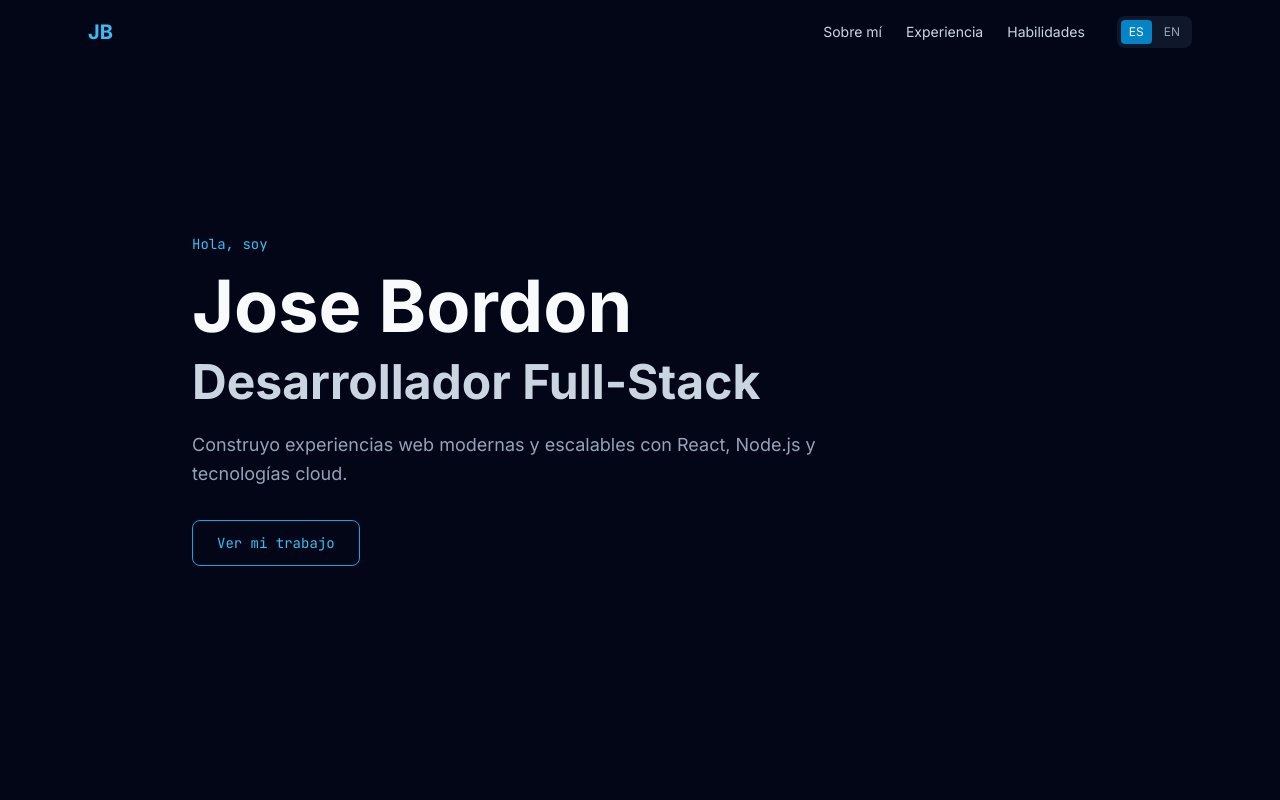
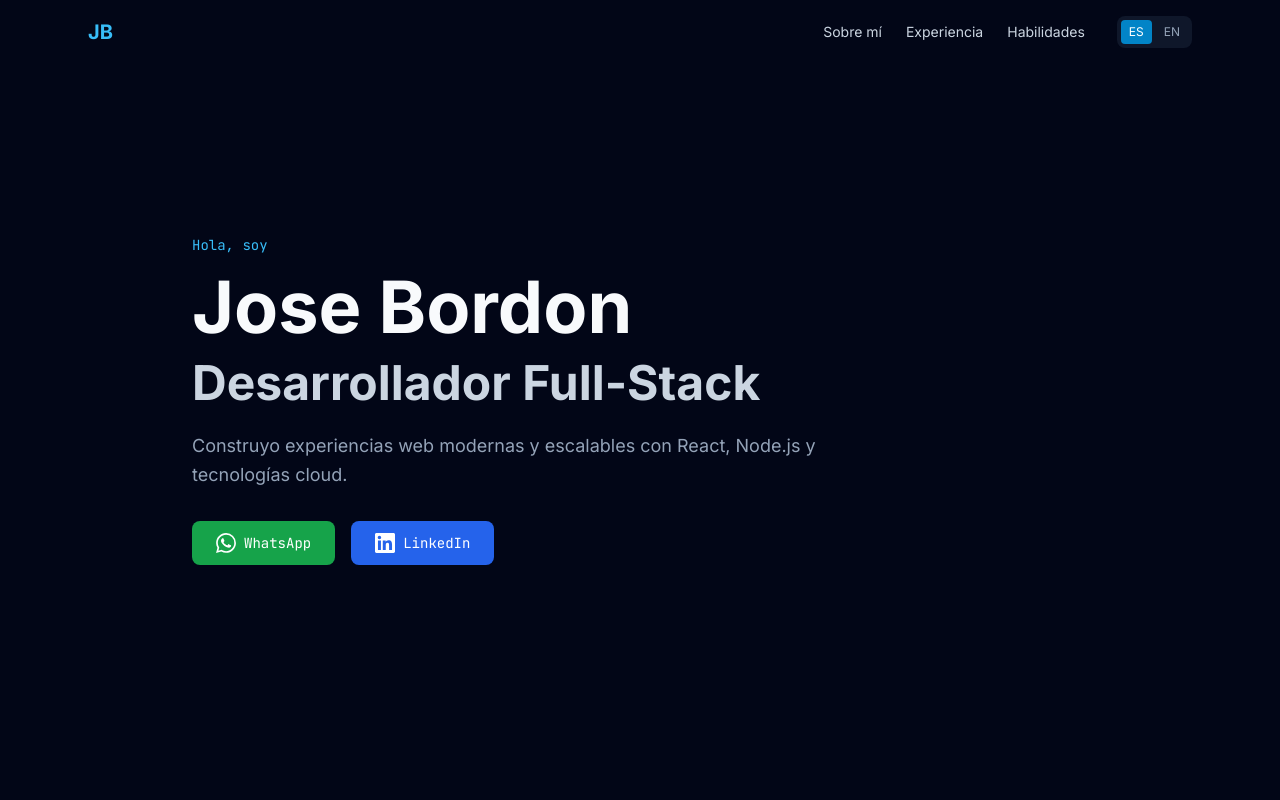
Before and after one commit to josebordon94/portfolio, an Astro site: page / in a window 1280 px wide. Shown: the top 800 px of the page. Built offline with nearby package versions, Linux system fonts and the light colour scheme; Astro itself is replaced by a stand-in of ours.

Commit message:
Add WhatsApp and LinkedIn contact buttons to Hero section

```diff
--- a/src/components/Hero.tsx
+++ b/src/components/Hero.tsx
@@ -12,12 +12,30 @@ export default function Hero({ t }: HeroProps) {
         <h1 className="text-5xl md:text-7xl font-bold text-dark-50 mb-4">Jose Bordon</h1>
         <h2 className="text-3xl md:text-5xl font-bold text-dark-300 mb-6">{t.hero.role}</h2>
         <p className="text-dark-400 text-lg max-w-2xl mb-8 leading-relaxed">{t.hero.description}</p>
-        <a
-          href="#experience"
-          className="inline-block px-6 py-3 border border-primary-500 text-primary-400 rounded-lg hover:bg-primary-500/10 transition-colors font-mono text-sm"
-        >
-          {t.hero.cta}
-        </a>
+        <div className="flex gap-4">
+          <a
+            href="https://wa.me/5493794316029"
+            target="_blank"
+            rel="noopener noreferrer"
+            className="px-6 py-3 bg-green-600 text-white rounded-lg hover:bg-green-700 transition-colors font-mono text-sm flex items-center gap-2"
+          >
+            <svg className="w-5 h-5" fill="currentColor" viewBox="0 0 24 24">
+              <path d="M17.472 14.382c-.297-.149-1.758-.867-2.03-.967-.273-.099-.471-.148-.67.15-.197.297-.767.966-.94 1.164-.173.199-.347.223-.644.075-.297-.15-1.255-.463-2.39-1.475-.883-.788-1.48-1.761-1.653-2.059-.173-.297-.018-.458.13-.606.134-.133.298-.347.446-.52.149-.174.198-.298.298-.497.099-.198.05-.371-.025-.52-.075-.149-.669-1.612-.916-2.207-.242-.579-.487-.5-.669-.51-.173-.008-.371-.01-.57-.01-.198 0-.52.074-.792.372-.272.297-1.04 1.016-1.04 2.479 0 1.462 1.065 2.875 1.213 3.074.149.198 2.096 3.2 5.077 4.487.709.306 1.262.489 1.694.625.712.227 1.36.195 1.871.118.571-.085 1.758-.719 2.006-1.413.248-.694.248-1.289.173-1.413-.074-.124-.272-.198-.57-.347m-5.421 7.403h-.004a9.87 9.87 0 01-5.031-1.378l-.361-.214-3.741.982.998-3.648-.235-.374a9.86 9.86 0 01-1.51-5.26c.001-5.45 4.436-9.884 9.888-9.884 2.64 0 5.122 1.03 6.988 2.898a9.825 9.825 0 012.893 6.994c-.003 5.45-4.437 9.884-9.885 9.884m8.413-18.297A11.815 11.815 0 0012.05 0C5.495 0 .16 5.335.157 11.892c0 2.096.547 4.142 1.588 5.945L.057 24l6.305-1.654a11.882 11.882 0 005.683 1.448h.005c6.554 0 11.89-5.335 11.893-11.893a11.821 11.821 0 00-3.48-8.413Z"/>
+            </svg>
+            WhatsApp
+          </a>
+          <a
+            href="https://www.linkedin.com/in/josebordon94/"
+            target="_blank"
+            rel="noopener noreferrer"
+            className="px-6 py-3 bg-blue-600 text-white rounded-lg hover:bg-blue-700 transition-colors font-mono text-sm flex items-center gap-2"
+          >
+            <svg className="w-5 h-5" fill="currentColor" viewBox="0 0 24 24">
+              <path d="M20.447 20.452h-3.554v-5.569c0-1.328-.027-3.037-1.852-3.037-1.853 0-2.136 1.445-2.136 2.939v5.667H9.351V9h3.414v1.561h.046c.477-.9 1.637-1.85 3.37-1.85 3.601 0 4.267 2.37 4.267 5.455v6.286zM5.337 7.433c-1.144 0-2.063-.926-2.063-2.065 0-1.138.92-2.063 2.063-2.063 1.14 0 2.064.925 2.064 2.063 0 1.139-.925 2.065-2.064 2.065zm1.782 13.019H3.555V9h3.564v11.452zM22.225 0H1.771C.792 0 0 .774 0 1.729v20.542C0 23.227.792 24 1.771 24h20.451C23.2 24 24 23.227 24 22.271V1.729C24 .774 23.2 0 22.222 0h.003z"/>
+            </svg>
+            LinkedIn
+          </a>
+        </div>
       </div>
     </section>
   );
```
